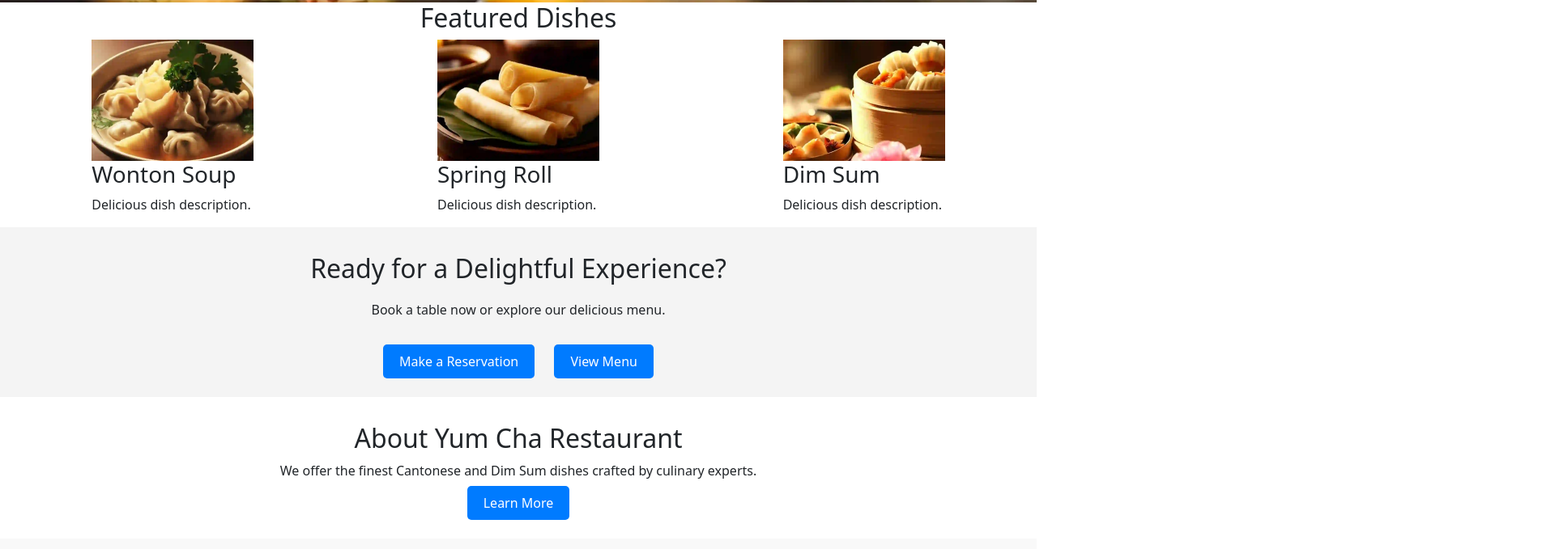
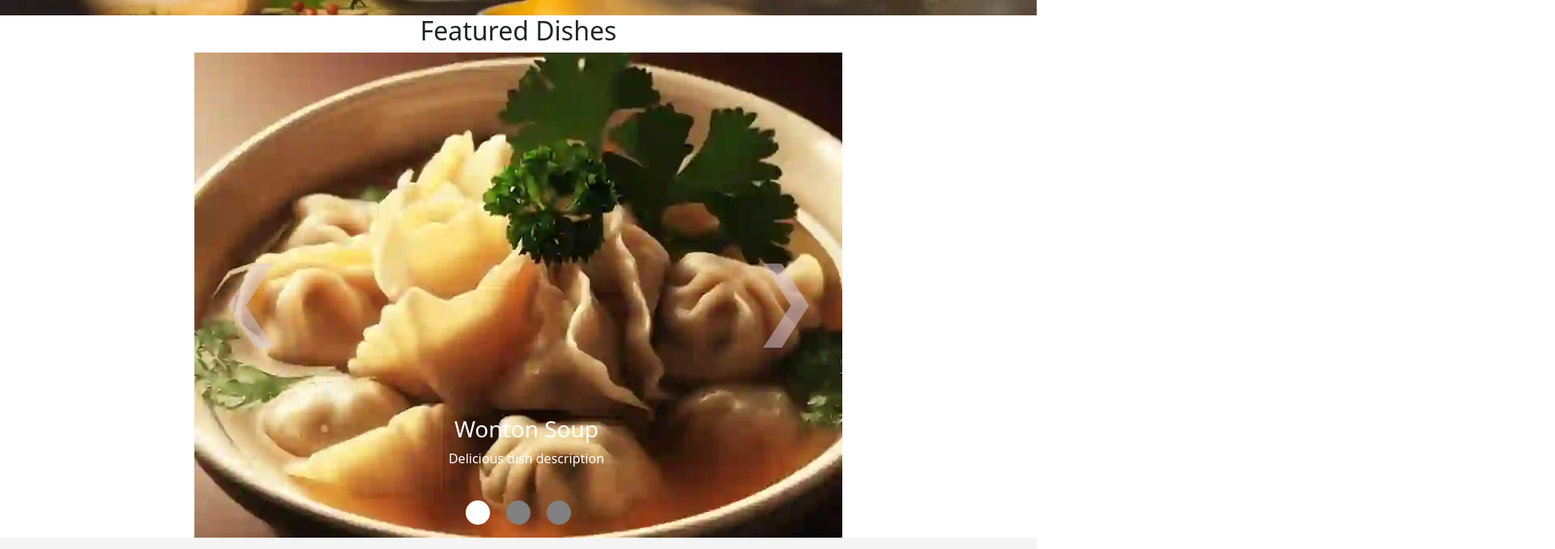
Before and after one commit to bennychen2004181026/GoldenStar, a website: page src/index.html in a window 1280 px wide. Shown: the part 717-1396 px from the top of the page at 81% size, 1920 px wide, since content can reach past the window. Drawn offline with nearby package versions, Linux system fonts and the light colour scheme.

Commit message:
Update featured dishes section with carousel

```diff
--- a/src/index.html
+++ b/src/index.html
@@ -55,37 +55,43 @@
       </section>
 
       <!-- Featured Dishes Section -->
+
       <section id="featured-dishes">
         <h2 class="section-heading">Featured Dishes</h2>
-        <div class="dishes-wrapper">
-          <div class="dish-card">
-            <img
-              src="./assets/images/wonton.webp"
-              alt="wonton"
-              class="dish-image"
-            />
+        <div id="carousel" class="carousel">
+            <div class="carousel-slides">
+                <div class="carousel-slide active">
+                    <img src="./assets/images/wonton.webp" alt="Wonton Soup" />
+                    <div class="carousel-caption">
                         <h3>Wonton Soup</h3>
-            <p>Delicious dish description.</p>
+                        <p>Delicious dish description</p>
                     </div>
-
-          <div class="dish-card">
-            <img
-              src="./assets/images/spring_roll.webp"
-              alt="spring_roll"
-              class="dish-image"
-            />
+                </div>
+                <div class="carousel-slide">
+                    <img src="./assets/images/spring_roll.webp" alt="Spring Roll" />
+                    <div class="carousel-caption">
                         <h3>Spring Roll</h3>
-            <p>Delicious dish description.</p>
+                        <p>Delicious dish description</p>
                     </div>
-
-          <div class="dish-card">
-            <img
-              src="./assets/images/dimsum.webp"
-              alt="dimsum"
-              class="dish-image"
-            />
+                </div>
+                <div class="carousel-slide">
+                    <img src="./assets/images/dimsum.webp" alt="Dim Sum" />
+                    <div class="carousel-caption">
                         <h3>Dim Sum</h3>
-            <p>Delicious dish description.</p>
+                        <p>Delicious dish description</p>
+                    </div>
+                </div>
+            </div>
+            <button id="prev" class="carousel-button carousel-control-prev">
+                &#10094;
+            </button>
+            <button id="next" class="carousel-button carousel-control-next">
+                &#10095;
+            </button>
+            <div class="carousel-indicators">
+                <span class="carousel-indicator active"></span>
+                <span class="carousel-indicator"></span>
+                <span class="carousel-indicator"></span>
             </div>
         </div>
     </section>
@@ -185,6 +191,6 @@
       </div>
     </footer>
 
-    <script async src="./js/main.js"></script>
+    <script src="./js/main.js"></script>
   </body>
 </html>
--- a/src/js/main.js
+++ b/src/js/main.js
@@ -1 +1,54 @@
-//This is the main javascript file for the website.
+document.addEventListener("DOMContentLoaded", () => {
+    let currentSlide = 0;
+    const slides = document.querySelectorAll(".carousel-slide");
+    const indicators = document.querySelectorAll(".carousel-indicator");
+    const slidesContainer = document.querySelector(".carousel-slides");
+
+    // Function to update slides
+    function updateSlides() {
+      slides.forEach((slide, index) => {
+        slide.classList.remove("active");
+        if (index === currentSlide) {
+          slide.classList.add("active");
+        }
+      });
+
+      indicators.forEach((indicator, index) => {
+        indicator.classList.remove("active");
+        if (index === currentSlide) {
+          indicator.classList.add("active");
+        }
+      });
+
+      slidesContainer.style.transform = `translateX(-${currentSlide * 100}%)`;
+    }
+
+    // Next slide button
+    document.getElementById("next").addEventListener("click", () => {
+      currentSlide = (currentSlide + 1) % slides.length;
+      updateSlides();
+    });
+
+    // Previous slide button
+    document.getElementById("prev").addEventListener("click", () => {
+      currentSlide = (currentSlide - 1 + slides.length) % slides.length;
+      updateSlides();
+    });
+
+    // Indicator buttons
+    indicators.forEach((indicator, index) => {
+      indicator.addEventListener("click", () => {
+        currentSlide = index;
+        updateSlides();
+      });
+    });
+
+    // Initialize slides
+    updateSlides();
+
+    // Auto-slide every 3 seconds
+    setInterval(() => {
+      currentSlide = (currentSlide + 1) % slides.length;
+      updateSlides();
+    }, 6000);
+  });
--- a/src/scss/components/_featured-dishes.scss
+++ b/src/scss/components/_featured-dishes.scss
@@ -1,23 +1,70 @@
 #featured-dishes {
   .section-heading {
-    font-size: 2rem;
     text-align: center;
+    font-size: 2em;
   }
-  .dishes-wrapper {
-    display: flex;
-    justify-content: space-around;
-  }
-  .dish-card {
-    width: 200px;
-    img {
-      width: 100%;
-      height: auto;
+  .carousel {
+    position: relative;
+    max-width: 800px;
+    margin: auto;
+    .carousel-slides {
+      display: flex;
+      transition: transform 1s ease-in-out;
     }
-
-    transition: transform 0.3s ease-in-out;
-
-    &:hover {
-      transform: scale(1.1);
+    .carousel-slide {
+      position: relative;
+      min-width: 100%;
+      opacity: 0;
+      transition: opacity 1s ease-in-out;
+      &.active {
+        opacity: 1;
+      }
+      img {
+        width: 100%;
+      }
+      .carousel-caption {
+        position: absolute;
+        bottom: 50px; // Create some space for the indicators below
+        left: 10px;
+        text-align: center; // Center align text
+        width: 100%; // Take full width
+      }
+    }
+    .carousel-button {
+      position: absolute;
+      background: none;
+      border: none;
+      font-size: 6.5em; // Increased size for easier clicking
+      color: #dcccdf;
+      cursor: pointer;
+      z-index: 2; // Makes sure the buttons are clickable
+    }
+    #prev {
+      left: 10px; // Adjusted from edge
+    }
+    #next {
+      right: 10px; // Adjusted from edge
+    }
+    .carousel-indicators {
+      position: absolute;
+      z-index: 2; // Makes sure the buttons are clickable
+      left: 35%;
+      transform: translateX(-50%);
+      display: flex;
+      justify-content: center; // Center align indicators
+      width: 100%; // Take full width
+      .carousel-indicator {
+        display: inline-block;
+        width: 30px; // Made buttons bigger
+        height: 30px; // Made buttons bigger
+        background: gray;
+        margin: 0 10px;
+        border-radius: 50%;
+        cursor: pointer;
+        &.active {
+          background: white;
+        }
+      }
     }
   }
 }
```
Also changed, not shown: src/scss/components/_featured-dishes.css, src/scss/main.css. Lines whose indentation alone changed are shown as unchanged.
